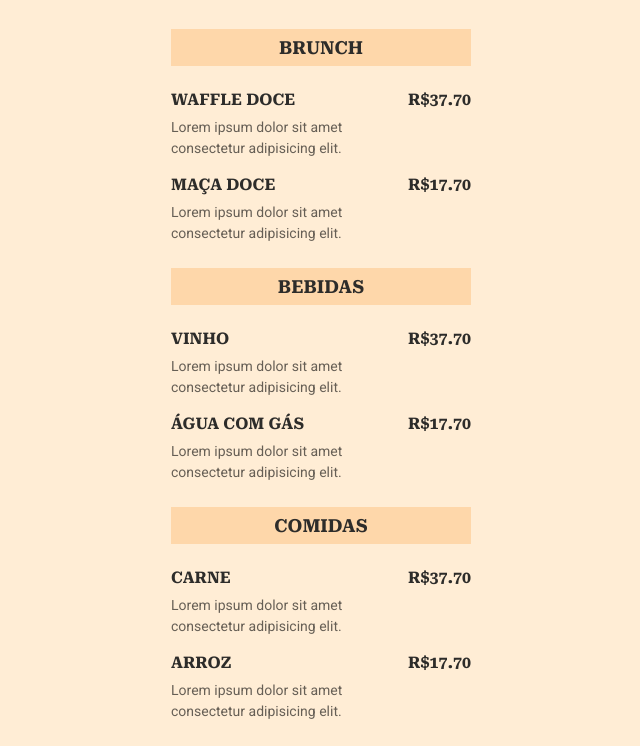
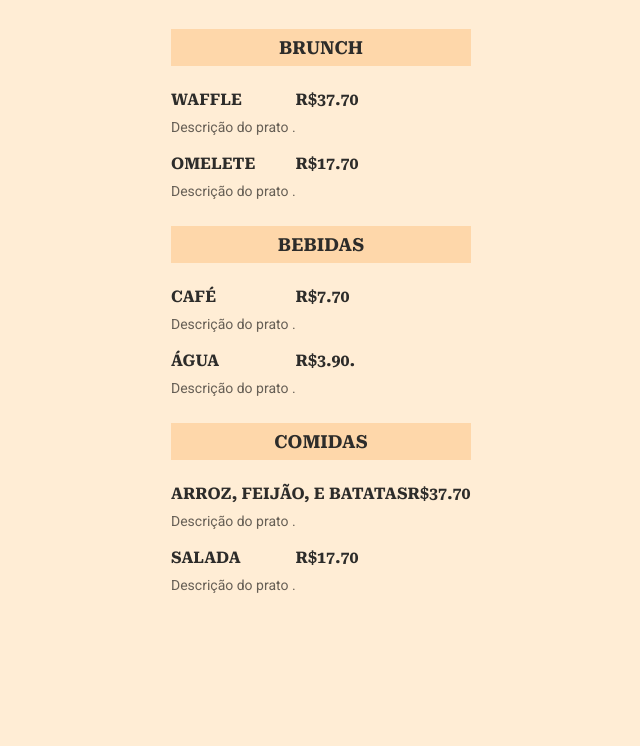
Before and after one commit to amandatela/menudecafeteria, a plain HTML site: page index.html in a window 1280 px wide. Shown: the part 88-834 px from the top of the page, without its empty margins (319-959 px from the left). After the commit the page ends 800 px from the top, so only its background shows below. Drawn offline with Linux system fonts and the light colour scheme.

Commit message:
Update index.html

```diff
--- a/index.html
+++ b/index.html
@@ -26,9 +26,10 @@
       <ul>
         <li>
           <div class="details">
-            <h3>Waffle Doce</h3>
+            <h3>Waffle </h3>
             <p class="description">
-              Lorem ipsum dolor sit amet consectetur adipisicing elit.
+              Descrição
+             do prato                 .
             </p>
           </div>
 
@@ -39,9 +40,10 @@
 
         <li>
           <div class="details">
-            <h3>Maça Doce</h3>
+            <h3>Omelete</h3>
             <p class="description">
-              Lorem ipsum dolor sit amet consectetur adipisicing elit.
+              Descrição
+             do prato                 .
             </p>
           </div>
 
@@ -54,14 +56,53 @@
     </section>
 
     <section>
-      <h2>Bebidas</h2>
+      <h2>BEBIDAS</h2>
 
       <ul>
         <li>
           <div class="details">
-            <h3>Vinho</h3>
+            <h3>Café</h3>
             <p class="description">
-              Lorem ipsum dolor sit amet consectetur adipisicing elit.
+              Descrição
+             do prato                 .
+            </p>
+          </div>
+
+          <strong class="price">
+            R$7.70
+          </strong>
+        </li>
+
+        <li>
+          <div class="details">
+            <h3>Água</h3>
+            <p class="description">
+              Descrição
+              do prato                 .
+            </p>
+          </div>
+
+          <strong class="price">
+            R$3.90.
+          </strong>
+        </li>
+
+      </ul>
+    </section>
+
+
+    <section>
+      <h2>COMIDAS</h2>
+
+      <ul>
+        <li>
+          <div class="details">
+            <h3>Arroz, feijão,
+              e batatas
+                    </h3>
+            <p class="description">
+              Descrição
+              do prato                 .
             </p>
           </div>
 
@@ -72,48 +113,15 @@
 
         <li>
           <div class="details">
-            <h3>Água com gás</h3>
+            <h3>Salada</h3>
             <p class="description">
-              Lorem ipsum dolor sit amet consectetur adipisicing elit.
+             Descrição
+             do prato                 .
             </p>
           </div>
 
           <strong class="price">
-            R$17.70
-          </strong>
-        </li>
-
-      </ul>
-    </section>
-
-
-    <section>
-      <h2>Comidas</h2>
-
-      <ul>
-        <li>
-          <div class="details">
-            <h3>Carne</h3>
-            <p class="description">
-              Lorem ipsum dolor sit amet consectetur adipisicing elit.
-            </p>
-          </div>
-
-          <strong class="price">
-            R$37.70
-          </strong>
-        </li>
-
-        <li>
-          <div class="details">
-            <h3>Arroz</h3>
-            <p class="description">
-              Lorem ipsum dolor sit amet consectetur adipisicing elit.
-            </p>
-          </div>
-
-          <strong class="price">
-            R$17.70
+                     R$17.70
           </strong>
         </li>
 
```
